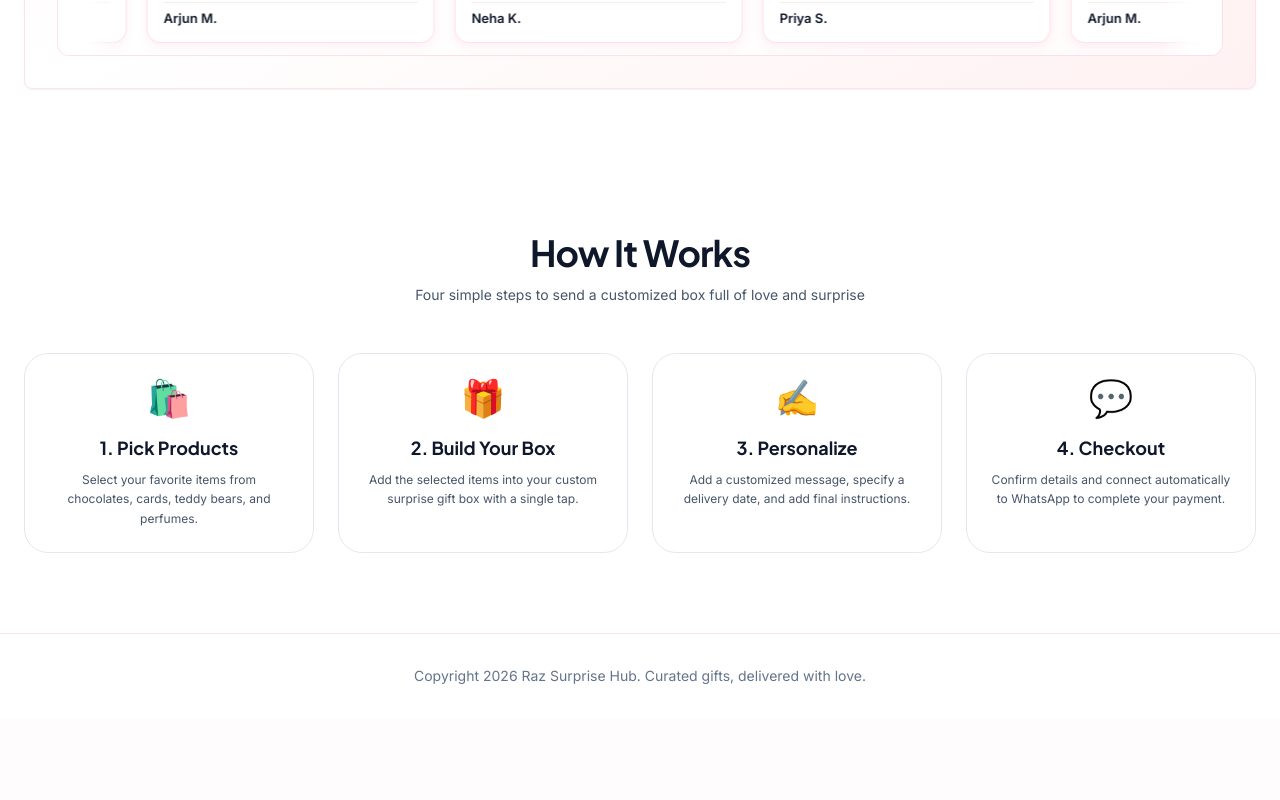
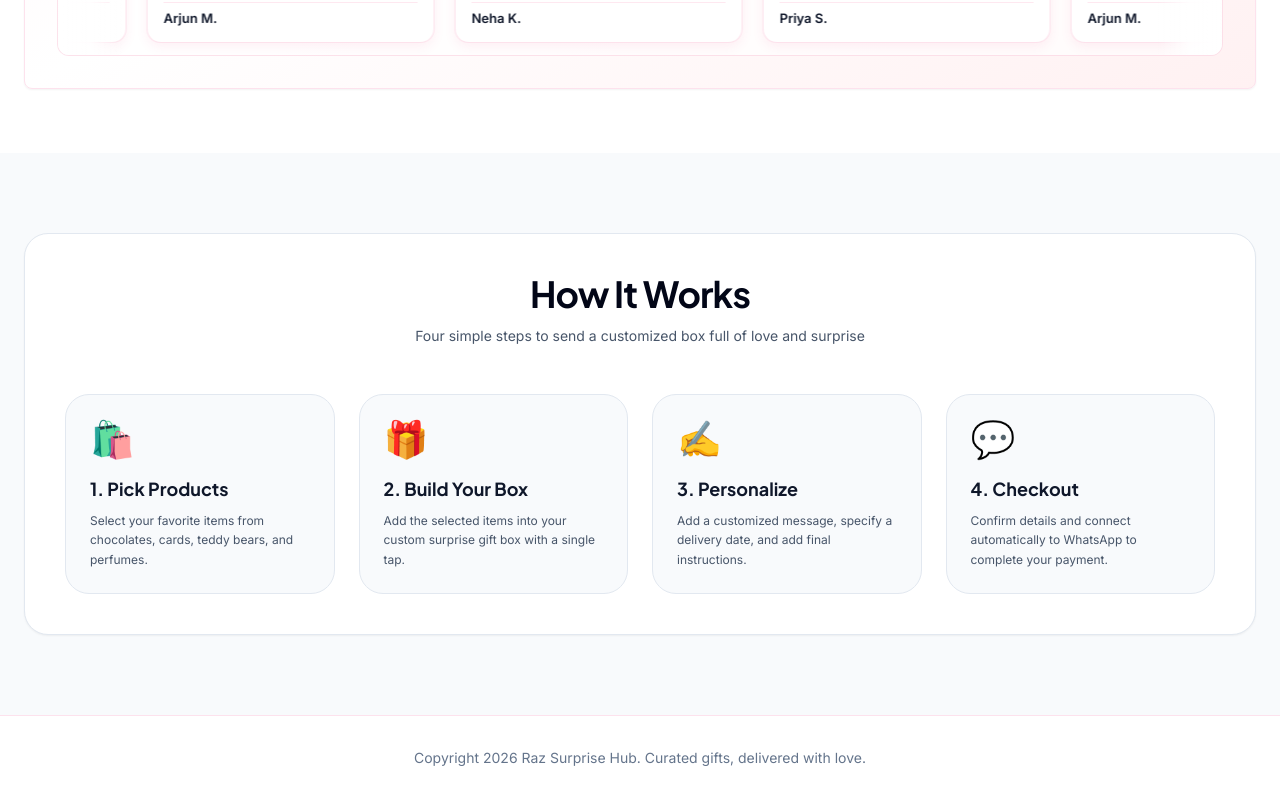
Before and after one commit to muhammedshammashere/razsurprisehub, a React (Vite) app in the folder client/: page / in a window 1280 px wide. Shown: the part 1775-2575 px from the top of the page. Before the commit the page ends 2493 px from the top, so only its background shows below. Built offline with nearby package versions, Linux system fonts and the light colour scheme; no server answers; the HTML template or start-up script is replaced by a standard one.

Commit message:
created a border in how it work section

```diff
--- a/client/src/pages/Landing.jsx
+++ b/client/src/pages/Landing.jsx
@@ -17,7 +17,7 @@ export default function Landing() {
         <div className="absolute right-[25%] bottom-[15%] animate-pulse text-3xl opacity-50 duration-[3000ms] dark:opacity-35 select-none pointer-events-none">
           ✨
         </div>
-        <div className="absolute left-[20%] bottom-[10%] animate-pulse text-4xl opacity-50 duration-[3500ms] dark:opacity-35 select-none pointer-events-none" style={{ animationDelay: '0.5s' }}>
+        <div className="absolute left-[20%] bottom-[10%] animate-bounce text-4xl opacity-50 duration-[3500ms] dark:opacity-35 select-none pointer-events-none" style={{ animationDelay: '0.5s' }}>
           🧸
         </div>
 
@@ -81,18 +81,21 @@ export default function Landing() {
       <ReviewSection />
 
       {/* How It Works Section */}
-      <section className="bg-white text-slate-900 dark:bg-slate-950 dark:text-white py-20 relative overflow-hidden">
+      <section className="bg-slate-50 text-slate-900 dark:bg-slate-950 dark:text-white py-20 relative overflow-hidden">
         <div className="absolute inset-0 opacity-0 dark:opacity-10 dark:bg-[radial-gradient(circle_at_top,_rgba(236,64,122,0.18),transparent_35%)] dark:[background-size:22px_22px] pointer-events-none" />
-        <div className="relative mx-auto max-w-7xl px-4 text-center sm:px-6 z-10">
-          <h2 className="font-display text-3xl font-bold tracking-tight sm:text-4xl">
+        <div className="relative mx-auto max-w-7xl px-4 sm:px-6 z-10">
+          <div className="rounded-3xl border border-slate-200 bg-white p-10 shadow-sm dark:border-slate-800/60 dark:bg-slate-900/95">
+            <div className="text-center">
+              <h2 className="font-display text-3xl font-bold tracking-tight sm:text-4xl text-slate-950 dark:text-white">
                 How It Works
               </h2>
               <p className="mt-3 text-slate-600 dark:text-slate-300 max-w-xl mx-auto text-sm">
                 Four simple steps to send a customized box full of love and surprise
               </p>
+            </div>
 
             <div className="mt-12 grid gap-6 sm:grid-cols-2 lg:grid-cols-4">
-            <div className="rounded-3xl border border-slate-200 bg-white/90 dark:border-slate-800/60 dark:bg-slate-950/80 p-6 backdrop-blur-md transition-all hover:-translate-y-1">
+              <div className="rounded-3xl border border-slate-200 bg-slate-50 p-6 transition-all hover:-translate-y-1 dark:border-slate-800/60 dark:bg-slate-950/80">
                 <div className="text-4xl">🛍️</div>
                 <h3 className="mt-4 font-display text-lg font-bold text-slate-900 dark:text-slate-100">1. Pick Products</h3>
                 <p className="mt-2 text-xs text-slate-600 dark:text-slate-300 leading-relaxed">
@@ -100,7 +103,7 @@ export default function Landing() {
                 </p>
               </div>
 
-            <div className="rounded-3xl border border-slate-200 bg-white/90 dark:border-slate-800/60 dark:bg-slate-950/80 p-6 backdrop-blur-md transition-all hover:-translate-y-1">
+              <div className="rounded-3xl border border-slate-200 bg-slate-50 p-6 transition-all hover:-translate-y-1 dark:border-slate-800/60 dark:bg-slate-950/80">
                 <div className="text-4xl">🎁</div>
                 <h3 className="mt-4 font-display text-lg font-bold text-slate-900 dark:text-slate-100">2. Build Your Box</h3>
                 <p className="mt-2 text-xs text-slate-600 dark:text-slate-300 leading-relaxed">
@@ -108,7 +111,7 @@ export default function Landing() {
                 </p>
               </div>
 
-            <div className="rounded-3xl border border-slate-200 bg-white/90 dark:border-slate-800/60 dark:bg-slate-950/80 p-6 backdrop-blur-md transition-all hover:-translate-y-1">
+              <div className="rounded-3xl border border-slate-200 bg-slate-50 p-6 transition-all hover:-translate-y-1 dark:border-slate-800/60 dark:bg-slate-950/80">
                 <div className="text-4xl">✍️</div>
                 <h3 className="mt-4 font-display text-lg font-bold text-slate-900 dark:text-slate-100">3. Personalize</h3>
                 <p className="mt-2 text-xs text-slate-600 dark:text-slate-300 leading-relaxed">
@@ -116,7 +119,7 @@ export default function Landing() {
                 </p>
               </div>
 
-            <div className="rounded-3xl border border-slate-200 bg-white/90 dark:border-slate-800/60 dark:bg-slate-950/80 p-6 backdrop-blur-md transition-all hover:-translate-y-1">
+              <div className="rounded-3xl border border-slate-200 bg-slate-50 p-6 transition-all hover:-translate-y-1 dark:border-slate-800/60 dark:bg-slate-950/80">
                 <div className="text-4xl">💬</div>
                 <h3 className="mt-4 font-display text-lg font-bold text-slate-900 dark:text-slate-100">4. Checkout</h3>
                 <p className="mt-2 text-xs text-slate-600 dark:text-slate-300 leading-relaxed">
@@ -125,6 +128,7 @@ export default function Landing() {
               </div>
             </div>
           </div>
+        </div>
       </section>
     </div>
   );
```
Lines whose indentation alone changed are shown as unchanged.
